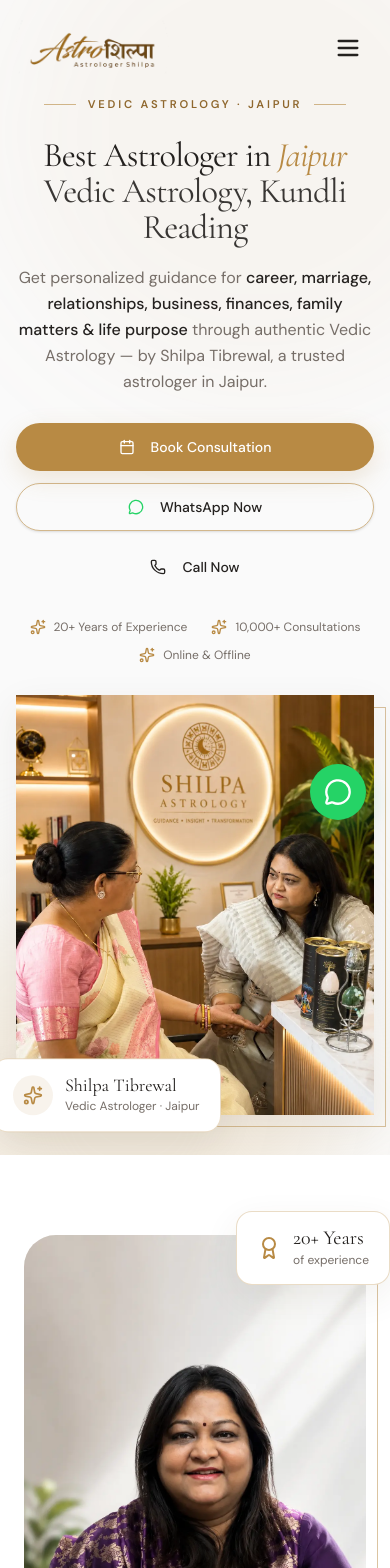
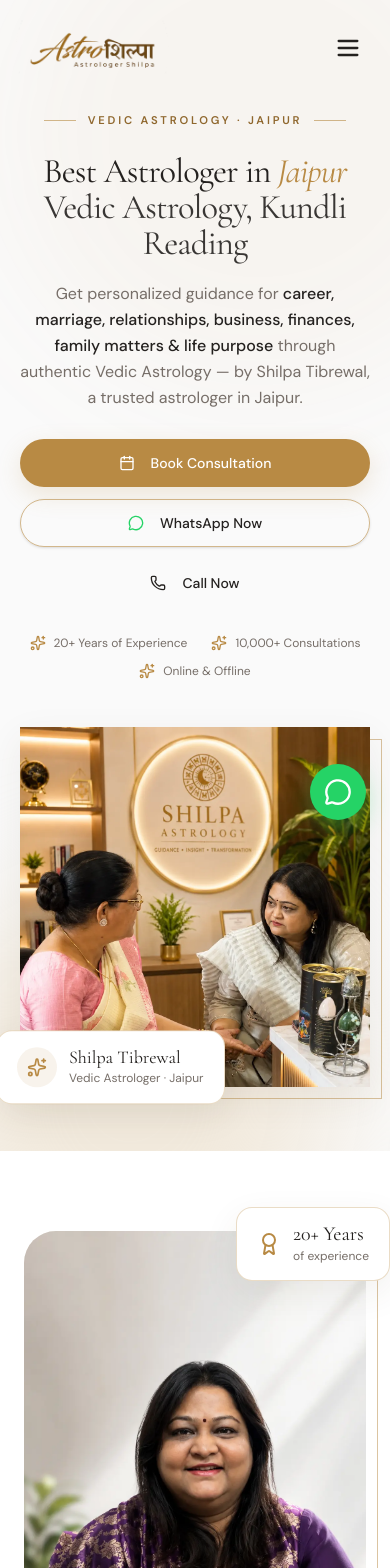
Before and after one commit to Kartik-Ahuja/Astrologer-Shilpa, a React (Vite) app: page / in a window 390 px wide. Shown: the top 1568 px of the page. Built offline with nearby package versions, Linux system fonts and the light colour scheme.

Commit message:
Fix responsive 2

```diff
--- a/index.html
+++ b/index.html
@@ -1,8 +1,22 @@
+<head>
+  <meta charset="UTF-8" />
+
+  <meta
+    name="viewport"
+    content="width=device-width, initial-scale=1.0"
+  />
+
   <link rel="icon" type="image/svg+xml" href="/favicon.svg" />
+
   <title>Astrologer Shilpa | Vedic Astrology Jaipur</title>
+
   <meta
     name="description"
     content="Vedic astrology guidance and spiritually prepared products by Astrologer Shilpa in Jaipur."
   />
+</head>
+
+<body>
   <div id="root"></div>
   <script type="module" src="/src/index.jsx"></script>
+</body>
--- a/package.json
+++ b/package.json
@@ -4,7 +4,7 @@
   "version": "1.0.0",
   "type": "module",
   "scripts": {
-    "dev": "vite",
+    "dev": "vite --host 0.0.0.0",
     "build": "vite build",
     "preview": "vite preview"
   },
--- a/src/components/Hero.jsx
+++ b/src/components/Hero.jsx
@@ -6,7 +6,7 @@
 import HeroImage from "../Images/Hero.webp";
 
 const fadeUp = {
-  hidden: { opacity: 0, y: 24 },
+  hidden: { opacity: 1, y: 0 },
   show: (i = 0) => ({
     opacity: 1,
     y: 0,
@@ -19,7 +19,7 @@
     <section
       id="home"
       data-testid="hero-section"
-      className="relative flex w-full items-start overflow-hidden bg-[#FAFAFA] pt-24 pb-10 lg:min-h-svh lg:items-center lg:pt-36 lg:pb-28"
+      className="relative flex w-full items-start overflow-hidden bg-[#FAFAFA] pt-28 pb-16 lg:min-h-svh lg:items-center lg:pt-36 lg:pb-28"
     >
       {/* Decorative background */}
       <div
@@ -35,24 +35,20 @@
         aria-hidden
       />
 
-      <div className="relative w-full max-w-7xl mx-auto px-4 sm:px-6 md:px-12 lg:px-16 grid lg:grid-cols-12 gap-8 lg:gap-12 items-center">
+      <div className="relative w-full max-w-7xl mx-auto px-5 sm:px-6 md:px-12 lg:px-16 grid lg:grid-cols-12 gap-12 lg:gap-12 items-center">
         <div className="lg:col-span-7 text-center lg:text-left">
           <motion.div
-            initial="hidden"
-            animate="show"
+            initial={false}
             custom={0}
-            variants={fadeUp}
             className="section-label justify-center lg:justify-start mb-6"
           >
             <span>Vedic Astrology · Jaipur</span>
           </motion.div>
 
           <motion.h1
-            initial="hidden"
-            animate="show"
+            initial={false}
             custom={1}
-            variants={fadeUp}
-            className="font-serif text-[2.15rem] sm:text-[3.75rem] lg:text-[4.25rem] leading-[1.05] tracking-tight text-ink"
+            className="font-serif text-[2.15rem] sm:text-[3.75rem] lg:text-[4.25rem] leading-[1.05] tracking-tight text-ink max-w-3xl mx-auto lg:mx-0"
             data-testid="hero-headline"
           >
             Best Astrologer in <span className="gold-text italic">Jaipur</span>
@@ -61,10 +57,8 @@
           </motion.h1>
 
           <motion.p
-            initial="hidden"
-            animate="show"
+            initial={false}
             custom={2}
-            variants={fadeUp}
             className="mt-5 max-w-2xl mx-auto lg:mx-0 text-base sm:text-lg text-ink-muted leading-relaxed"
           >
             Get personalized guidance for{" "}
@@ -77,11 +71,9 @@
           </motion.p>
 
           <motion.div
-            initial="hidden"
-            animate="show"
+            initial={false}
             custom={3}
-            variants={fadeUp}
-            className="mt-7 flex flex-col sm:flex-row flex-wrap justify-center lg:justify-start gap-3"
+            className="mt-7 flex flex-col sm:flex-row flex-wrap justify-center lg:justify-start gap-3 max-w-xl mx-auto lg:mx-0"
           >
             <Button
               asChild
@@ -125,10 +117,8 @@
           </motion.div>
 
           <motion.div
-            initial="hidden"
-            animate="show"
+            initial={false}
             custom={4}
-            variants={fadeUp}
             className="mt-7 flex flex-wrap justify-center lg:justify-start gap-x-6 gap-y-3 text-xs sm:text-sm text-ink-muted"
           >
             <div className="flex items-center gap-2">
@@ -144,13 +134,8 @@
         </div>
 
         {/* Visual */}
-        <motion.div
-          initial={{ opacity: 0, scale: 0.96 }}
-          animate={{ opacity: 1, scale: 1 }}
-          transition={{ duration: 0.9, ease: [0.22, 1, 0.36, 1] }}
-          className="lg:col-span-5 relative"
-        >
-          <div className="relative mx-auto w-full max-w-md sm:max-w-lg lg:max-w-md">
+        <motion.div initial={false} className="lg:col-span-5 relative">
+          <div className="relative mx-auto w-full max-w-[22rem] sm:max-w-lg lg:max-w-md">
             {/* Gold offset frame */}
             <div
               className="absolute inset-0 translate-x-3 translate-y-3 border border-gold/50 hero-arch pointer-events-none"
@@ -160,7 +145,7 @@
               <img
                 src={HeroImage}
                 alt="Astrologer Shilpa Tibrewal — Best Astrologer in Jaipur"
-                className="w-full h-[420px] sm:h-[520px] lg:h-[520px] object-cover object-top"
+                className="w-full h-[360px] sm:h-[520px] lg:h-[520px] object-cover object-top"
                 loading="eager"
               />
             </div>
```
Also changed, not shown: 1 other file (tests, documents, lock files or other folders). Lines whose indentation alone changed are shown as unchanged.
